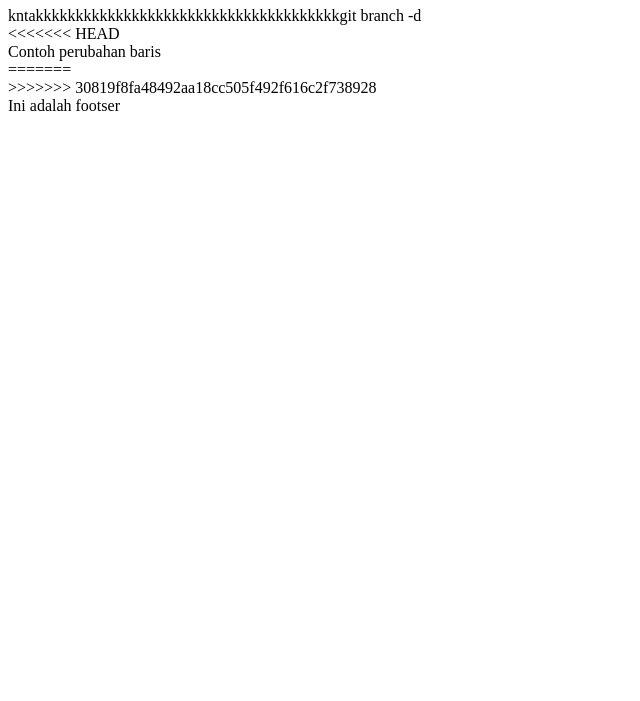
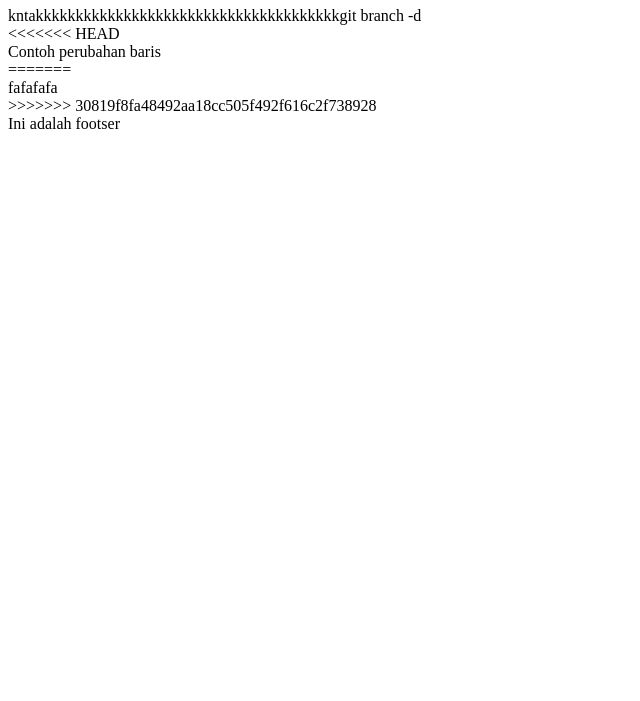
Before and after one commit to ramaputr/CompanyProfile, a plain HTML site: page contact-us.html in a window 1280 px wide. Shown: the part 99-800 px from the top of the page, without its empty margins (0-640 px from the left). Drawn offline with Linux system fonts and the light colour scheme.

Commit message:
Update contact-us.html

```diff
--- a/contact-us.html
+++ b/contact-us.html
@@ -13,7 +13,7 @@
 <<<<<<< HEAD
     <div>Contoh perubahan baris </div>
 =======
-    <form action=""></form>
+    <form action="">fafafafa</form>
 >>>>>>> 30819f8fa48492aa18cc505f492f616c2f738928
     <footer>Ini adalah footser</footer>
 </body>
```
